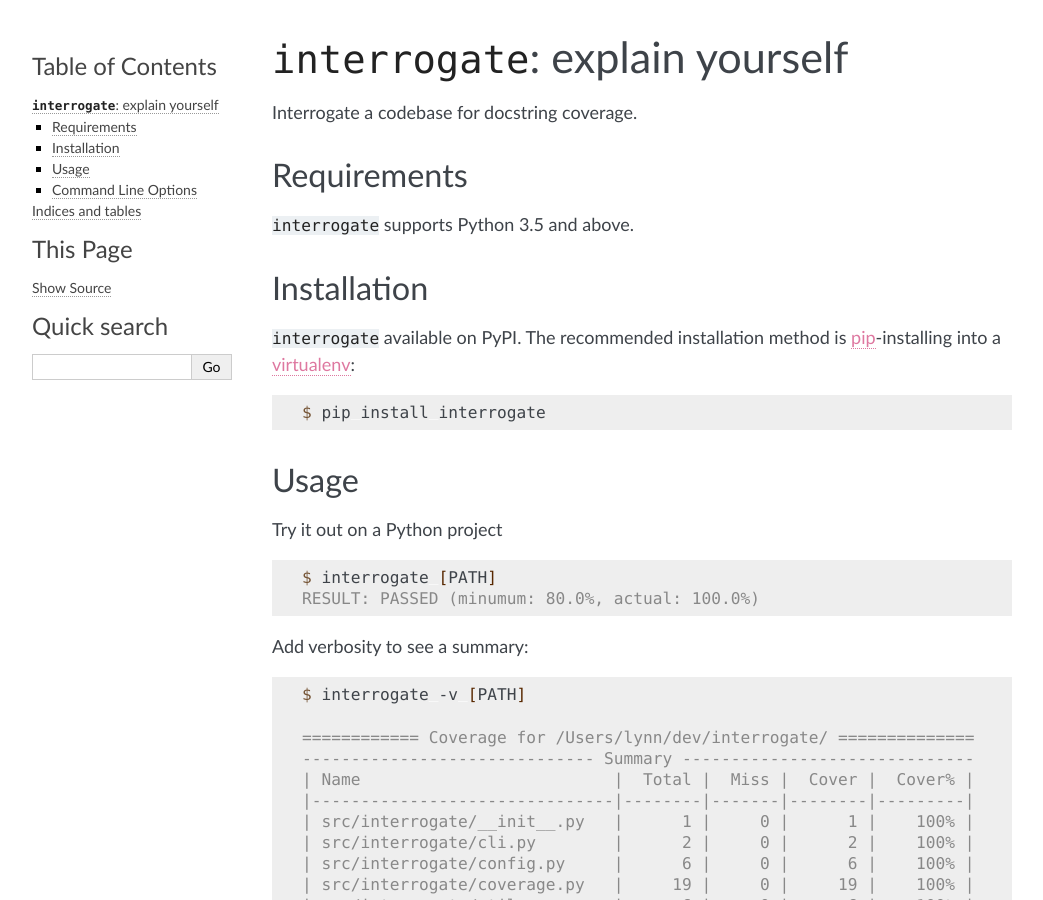
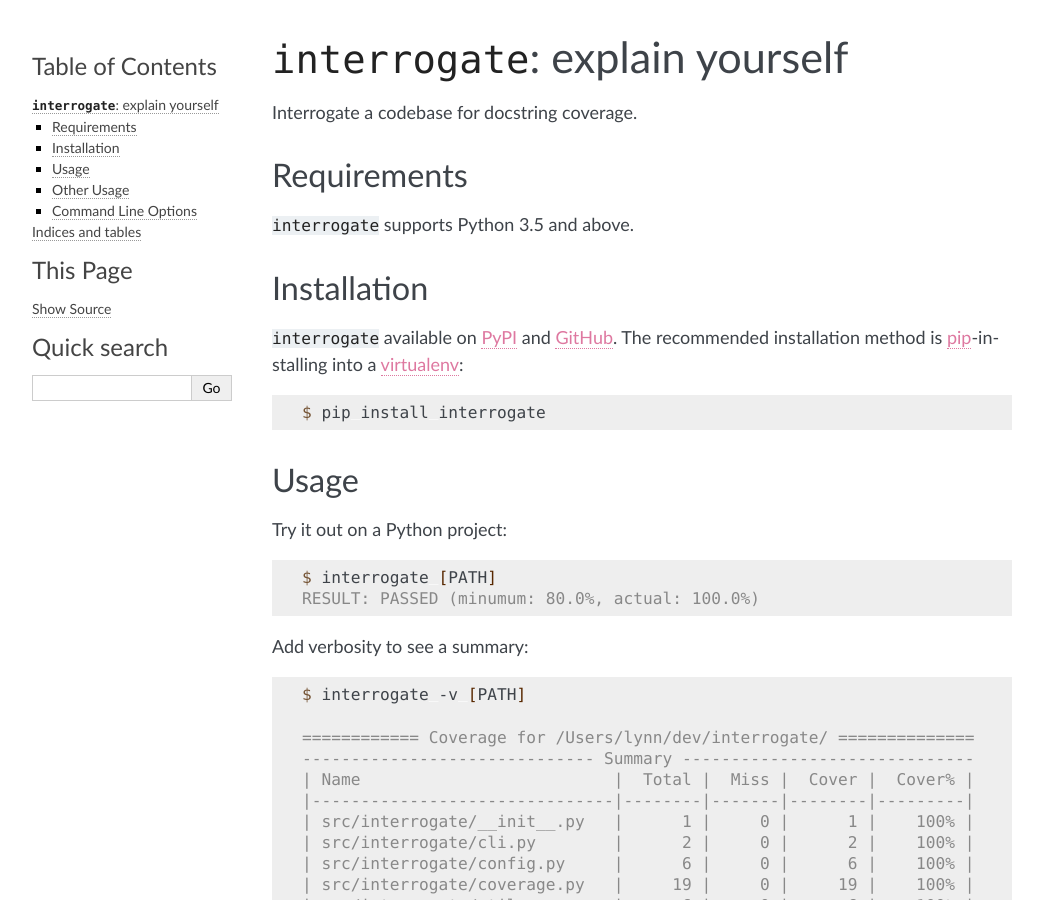
Before and after one commit to econchick/interrogate, a Sphinx documentation site: the page built from docs/index.rst, in a window 1280 px wide and 900 px high. Shown: the whole window, without its empty margins (108-1151 px from the left). Built offline with Sphinx 7.4.7, drawn with Linux system fonts in a browser that asks for light colours; pages that are not in the unit, such as notebooks, are missing from menus.

Commit message:
Nitpick of docs

```diff
--- a/README.rst
+++ b/README.rst
@@ -14,7 +14,7 @@
 Installation
 ------------
 
-``interrogate`` available on PyPI. The recommended installation method is `pip <https://pip.pypa.io/en/stable/>`_-installing into a `virtualenv <https://hynek.me/articles/virtualenv-lives/>`_:
+``interrogate`` available on `PyPI <https://pypi.org/project/interrogate/>`_ and `GitHub <https://github.com/econchick/interrogate>`_. The recommended installation method is `pip <https://pip.pypa.io/en/stable/>`_-installing into a `virtualenv <https://hynek.me/articles/virtualenv-lives/>`_:
 
 .. code-block:: console
 
@@ -23,7 +23,7 @@
 Usage
 -----
 
-Try it out on a Python project
+Try it out on a Python project:
 
 .. code-block:: console
 
@@ -140,6 +140,9 @@
     ---------- RESULT: PASSED (minumum: 80.0%, actual: 100.0%) ----------
 
 
+Other Usage
+-----------
+
 Add it to your ``tox.ini`` file to enforce a level of coverage:
 
 .. code-block:: ini
--- a/docs/conf.py
+++ b/docs/conf.py
@@ -66,7 +66,7 @@
 html_theme_options = {
     "font_size": "18px",
     "page_width": "1020px",
-    "github_button": False,
+    "github_button": True,
     "github_user": "econchick",
     "github_repo": "interrogate",
     "link": "#de78a0",
```
